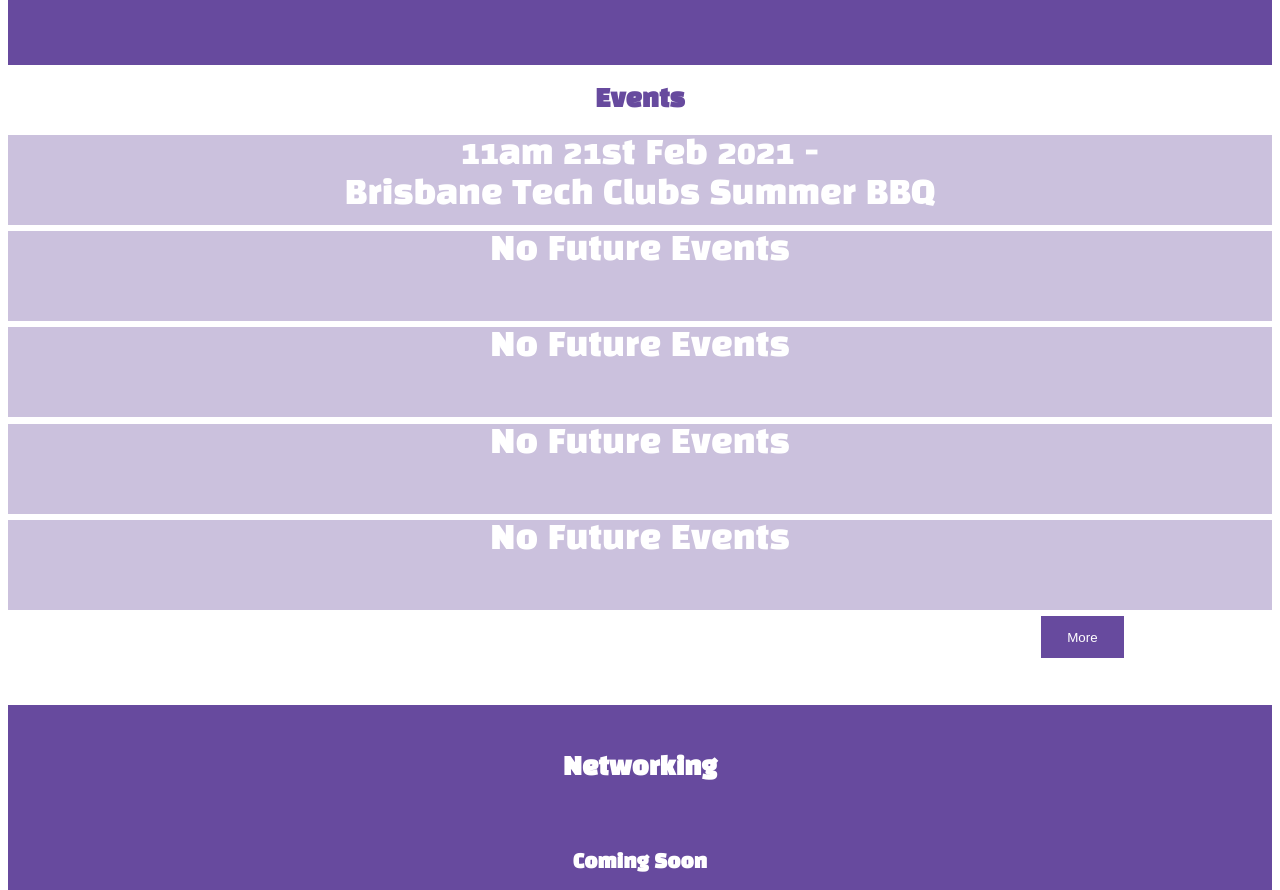
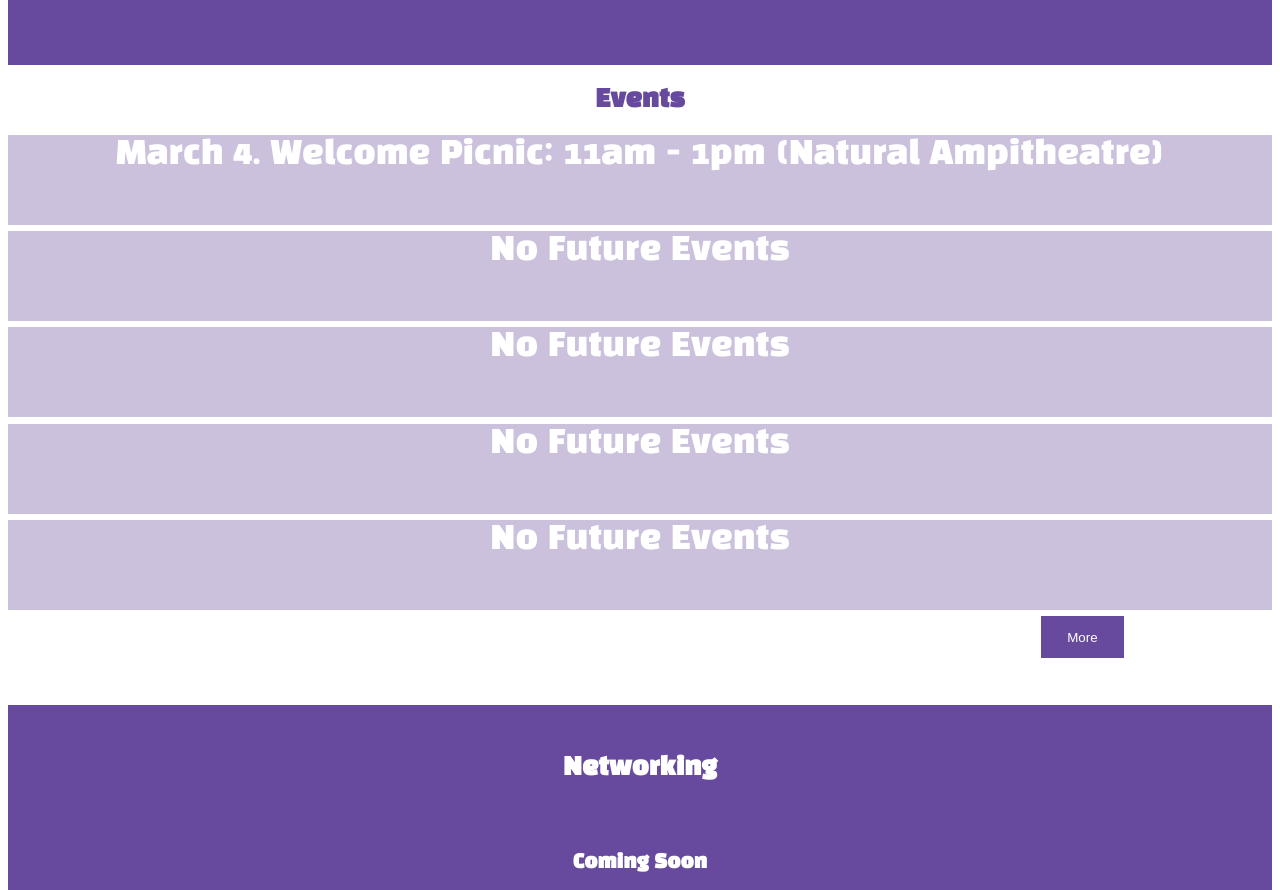
Before and after one commit to finnbutler/DUQWebsite-, a plain HTML site: page index.html in a window 1280 px wide. Shown: the part 1240-2130 px from the top of the page. Drawn offline with Linux system fonts and the light colour scheme.

Commit message:
Update index.html

```diff
--- a/index.html
+++ b/index.html
@@ -101,7 +101,7 @@
         <h2> Events</h2>
        <!-- <iframe src="https://calendar.google.com/calendar/embed?height=600&amp;wkst=1&amp;bgcolor=%238E24AA&amp;ctz=Australia%2FBrisbane&amp;src=ZmlubmJlYXJkMTJAZ21haWwuY29t&amp;src=ZW4uYXVzdHJhbGlhbiNob2xpZGF5QGdyb3VwLnYuY2FsZW5kYXIuZ29vZ2xlLmNvbQ&amp;color=%23039BE5&amp;color=%230B8043&amp;mode=AGENDA&amp;showNav=0&amp;showTitle=0&amp;showCalendars=0&amp;title=Design%20Society%20" style="border-width:0" width="800" height="450" frameborder="0" scrolling="no"></iframe>-->
        <div>
-           11am 21st Feb 2021 - <br> Brisbane Tech Clubs Summer BBQ
+          March 4. Welcome Picnic: 11am - 1pm (Natural Ampitheatre)
        </div>
        <div> No Future Events </div>
        <div> No Future Events </div>
```
